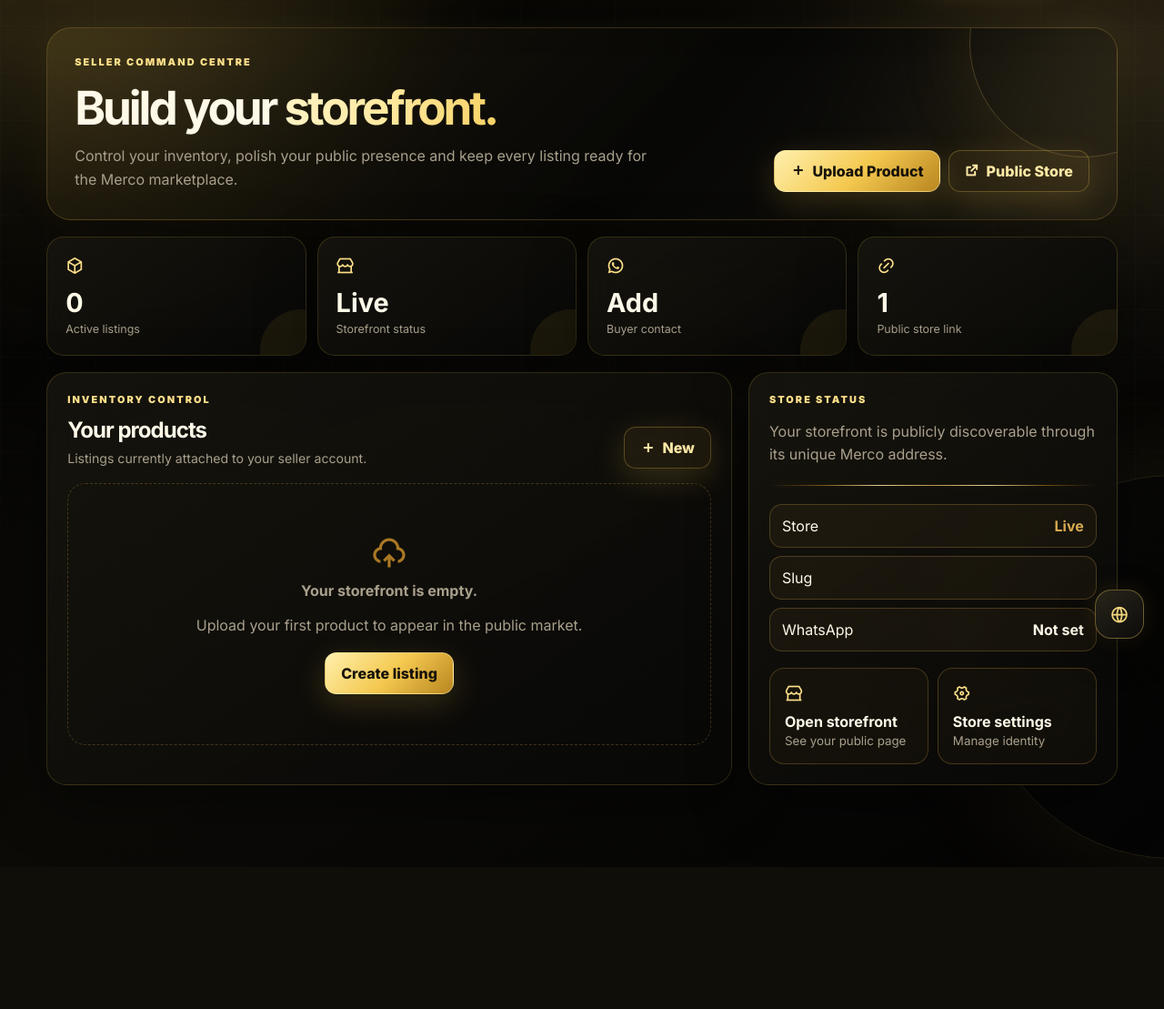
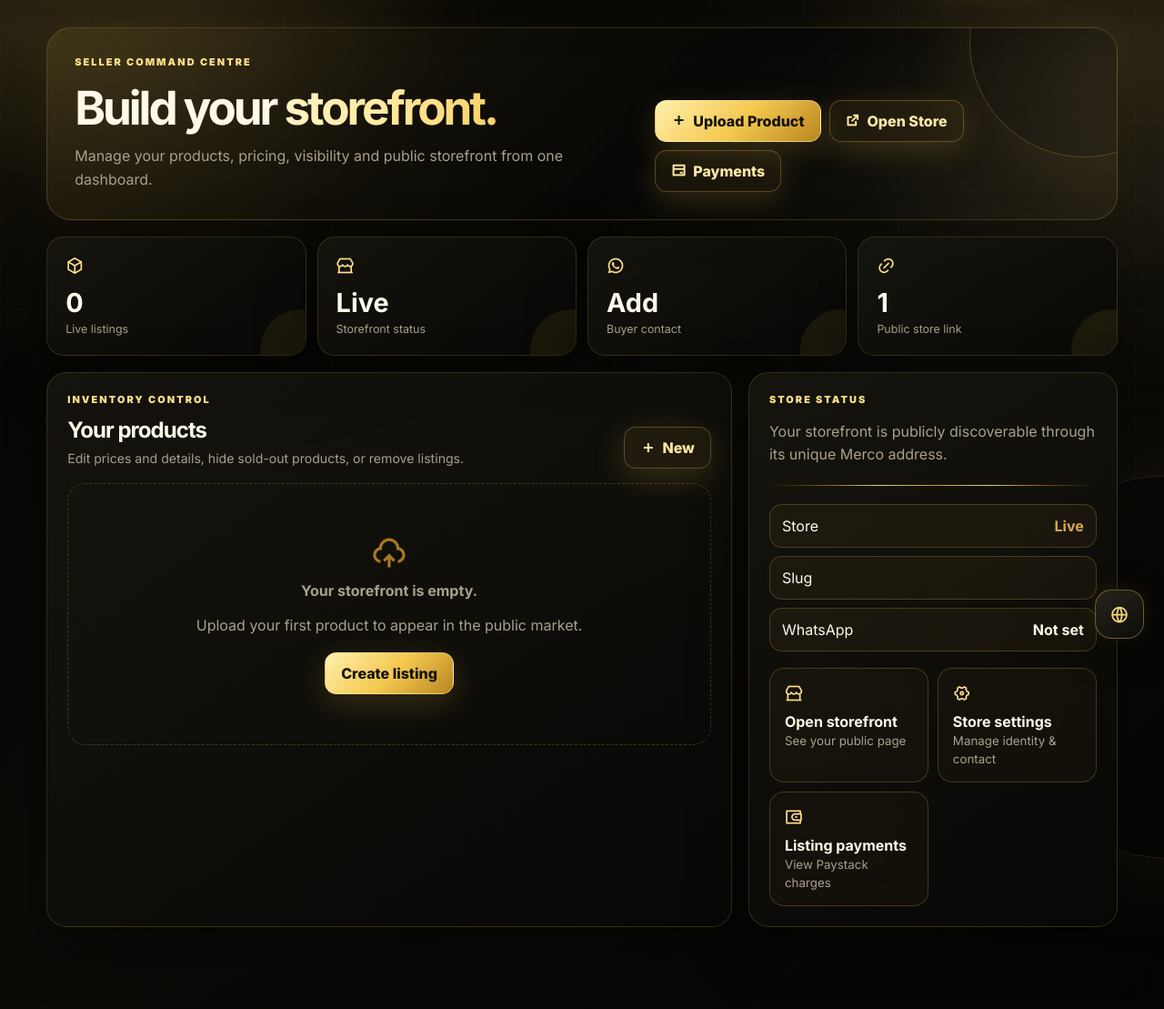
Before and after one commit to Lordave111/Maximise, a Python web app: template templates/seller_dashboard.html in a window 1280 px wide. Shown: the part 76-1185 px from the top of the page at 91% size. Before the commit the page ends 1019 px from the top, so only its background shows below. Run offline with Jinja, Linux system fonts and the light colour scheme; the template is opened without the code that fills it, so the values that code supplies are empty; some libraries are stand-ins or nearby versions.

Commit message:
feat: expand seller dashboard store management

```diff
--- a/templates/seller_dashboard.html
+++ b/templates/seller_dashboard.html
@@ -2,12 +2,12 @@
 {% block title %}Seller Hub · Merco{% endblock %}
 {% block content %}
 <div class="dash-shell">
-<section class="dash-hero"><div><div class="eyebrow">SELLER COMMAND CENTRE</div><h1>Build your <span class="gradient">storefront.</span></h1><p>Control your inventory, polish your public presence and keep every listing ready for the Merco marketplace.</p></div><div class="dash-actions"><a class="btn" href="{{ url_for('add_product') }}"><i class="ri-add-line"></i> Upload Product</a><a class="btn ghost" href="{{ url_for('seller_page',seller_slug=current_user.seller_slug) }}"><i class="ri-external-link-line"></i> Public Store</a></div></section>
-<section class="dash-metrics"><div class="metric-card"><i class="ri-box-3-line"></i><strong>{{ products|length }}</strong><span>Active listings</span></div><div class="metric-card"><i class="ri-store-2-line"></i><strong>Live</strong><span>Storefront status</span></div><div class="metric-card"><i class="ri-whatsapp-line"></i><strong>{{ 'Ready' if current_user.whatsapp_number else 'Add' }}</strong><span>Buyer contact</span></div><div class="metric-card"><i class="ri-link"></i><strong>1</strong><span>Public store link</span></div></section>
+<section class="dash-hero"><div><div class="eyebrow">SELLER COMMAND CENTRE</div><h1>Build your <span class="gradient">storefront.</span></h1><p>Manage your products, pricing, visibility and public storefront from one dashboard.</p></div><div class="dash-actions"><a class="btn" href="{{ url_for('add_product') }}"><i class="ri-add-line"></i> Upload Product</a><a class="btn ghost" href="{{ url_for('seller_page',seller_slug=current_user.seller_slug) }}"><i class="ri-external-link-line"></i> Open Store</a><a class="btn ghost" href="{{ url_for('seller_payments') }}"><i class="ri-bank-card-line"></i> Payments</a></div></section>
+<section class="dash-metrics"><div class="metric-card"><i class="ri-box-3-line"></i><strong>{{ products|selectattr('is_sold_out','equalto',false)|list|length }}</strong><span>Live listings</span></div><div class="metric-card"><i class="ri-store-2-line"></i><strong>Live</strong><span>Storefront status</span></div><div class="metric-card"><i class="ri-whatsapp-line"></i><strong>{{ 'Ready' if current_user.whatsapp_number else 'Add' }}</strong><span>Buyer contact</span></div><div class="metric-card"><i class="ri-link"></i><strong>1</strong><span>Public store link</span></div></section>
 <section class="dash-columns">
-<div class="panel"><div class="section-head" style="margin-top:0"><div><div class="eyebrow">INVENTORY CONTROL</div><h2>Your products</h2><p>Listings currently attached to your seller account.</p></div><a class="btn ghost" href="{{ url_for('add_product') }}"><i class="ri-add-line"></i> New</a></div>
-{% if products %}<div class="grid">{% for p in products %}<article class="card"><div class="media"><img src="{{ p.cover_image or url_for('static', filename='uploads/default.png') }}" alt="{{ p.name }}" loading="lazy" onerror="this.onerror=null;this.src='{{ url_for('static', filename='uploads/default.png') }}'"></div><div class="card-body"><div class="meta">{{ p.category.name if p.category else 'General' }}</div><h3>{{ p.name }}</h3><div class="price">₦{{ '{:,.2f}'.format(p.price) }}</div><div class="card-foot"><a class="btn ghost" href="{{ url_for('product_detail',id=p.id) }}">View</a><form method="post" action="{{ url_for('seller_delete_product',id=p.id) }}" onsubmit="return confirm('Delete this product?')"><button class="btn danger" type="submit" title="Delete"><i class="ri-delete-bin-line"></i></button></form></div></div></article>{% endfor %}</div>{% else %}<div class="empty"><i class="ri-upload-cloud-2-line"></i><strong>Your storefront is empty.</strong><p>Upload your first product to appear in the public market.</p><a class="btn" href="{{ url_for('add_product') }}">Create listing</a></div>{% endif %}
+<div class="panel"><div class="section-head" style="margin-top:0"><div><div class="eyebrow">INVENTORY CONTROL</div><h2>Your products</h2><p>Edit prices and details, hide sold-out products, or remove listings.</p></div><a class="btn ghost" href="{{ url_for('add_product') }}"><i class="ri-add-line"></i> New</a></div>
+{% if products %}<div class="grid">{% for p in products %}<article class="card"><div class="media"><img src="{{ p.cover_image or url_for('static', filename='uploads/default.png') }}" alt="{{ p.name }}" loading="lazy" onerror="this.onerror=null;this.src='{{ url_for('static', filename='uploads/default.png') }}'"></div><div class="card-body"><div class="meta">{{ p.category.name if p.category else 'General' }}{% if p.is_sold_out %} · SOLD OUT{% endif %}</div><h3>{{ p.name }}</h3><div class="price">₦{{ '{:,.2f}'.format(p.price) }}</div><div class="card-foot"><a class="btn ghost" href="{{ url_for('seller_edit_product',id=p.id) }}"><i class="ri-edit-line"></i> Edit</a><form method="post" action="{{ url_for('seller_toggle_product',id=p.id) }}"><button class="btn ghost" type="submit">{{ 'Put live' if p.is_sold_out else 'Sold out' }}</button></form><form method="post" action="{{ url_for('seller_delete_product',id=p.id) }}" onsubmit="return confirm('Delete this product permanently?')"><button class="btn danger" type="submit" title="Delete"><i class="ri-delete-bin-line"></i></button></form></div></div></article>{% endfor %}</div>{% else %}<div class="empty"><i class="ri-upload-cloud-2-line"></i><strong>Your storefront is empty.</strong><p>Upload your first product to appear in the public market.</p><a class="btn" href="{{ url_for('add_product') }}">Create listing</a></div>{% endif %}
 </div>
-<aside class="panel"><div class="eyebrow">STORE STATUS</div><h2>{{ current_user.seller_name or current_user.username }}</h2><p>Your storefront is publicly discoverable through its unique Merco address.</p><div class="gold-line"></div><div class="list"><div class="list-row"><span>Store</span><strong style="color:var(--gold2)">Live</strong></div><div class="list-row"><span>Slug</span><strong>{{ current_user.seller_slug }}</strong></div><div class="list-row"><span>WhatsApp</span><strong>{{ 'Connected' if current_user.whatsapp_number else 'Not set' }}</strong></div></div><div class="quick-grid"><a class="quick" href="{{ url_for('seller_page',seller_slug=current_user.seller_slug) }}"><i class="ri-store-2-line"></i><strong>Open storefront</strong><small>See your public page</small></a><a class="quick" href="{{ url_for('settings') }}"><i class="ri-settings-4-line"></i><strong>Store settings</strong><small>Manage identity</small></a></div></aside>
+<aside class="panel"><div class="eyebrow">STORE STATUS</div><h2>{{ current_user.username }}</h2><p>Your storefront is publicly discoverable through its unique Merco address.</p><div class="gold-line"></div><div class="list"><div class="list-row"><span>Store</span><strong style="color:var(--gold2)">Live</strong></div><div class="list-row"><span>Slug</span><strong>{{ current_user.seller_slug }}</strong></div><div class="list-row"><span>WhatsApp</span><strong>{{ 'Connected' if current_user.whatsapp_number else 'Not set' }}</strong></div></div><div class="quick-grid"><a class="quick" href="{{ url_for('seller_page',seller_slug=current_user.seller_slug) }}"><i class="ri-store-2-line"></i><strong>Open storefront</strong><small>See your public page</small></a><a class="quick" href="{{ url_for('settings') }}"><i class="ri-settings-4-line"></i><strong>Store settings</strong><small>Manage identity & contact</small></a><a class="quick" href="{{ url_for('seller_payments') }}"><i class="ri-wallet-3-line"></i><strong>Listing payments</strong><small>View Paystack charges</small></a></div></aside>
 </section></div>
 {% endblock %}
```
